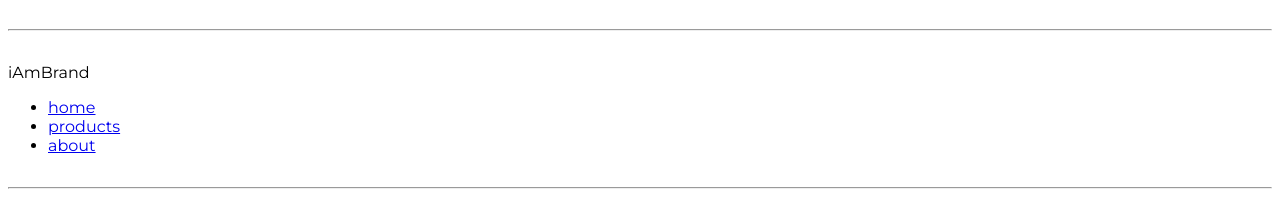
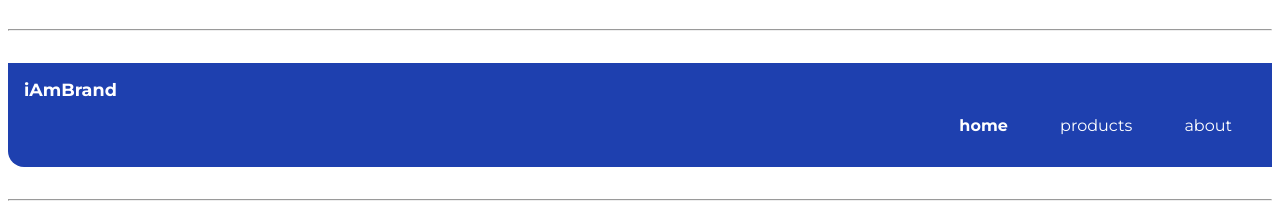
Before and after one commit to debojyotiroy245/Component-Library, a plain HTML site: page index.html in a window 1280 px wide. Shown: the part 1218-1436 px from the top of the page. Drawn offline with Linux system fonts and the light colour scheme.

Commit message:
navigation

```diff
--- a/index.html
+++ b/index.html
@@ -67,17 +67,17 @@
 
     <hr>
 
-    <nav>
-        <div>iAmBrand</div>
-        <ul>
-            <li>
-                <a href="/">home</a>
+    <nav class="navigation container">
+        <div class="nav-brand">iAmBrand</div>
+        <ul class="list-non-bullet nav-pills">
+            <li class="list-inline">
+                <a class="link link-active" href="/">home</a>
             </li>
-            <li>
-                <a href="/">products</a>
+            <li class="list-inline">
+                <a class="link" href="/">products</a>
             </li>
-            <li>
-                <a href="/">about</a>
+            <li class="list-inline">
+                <a class="link" href="/">about</a>
             </li>
         </ul>
     </nav>
--- a/styles.css
+++ b/styles.css
@@ -51,3 +51,28 @@ hr{
     display: inline;
     padding: 0rem 0.5rem;
 }
+
+/* navigation */
+.navigation{
+    background-color: var(--primary-color);
+    color: white;
+    padding: 1rem;
+    border-bottom-left-radius: 1rem;
+}
+
+.navigation .nav-brand{
+    font-weight: bold;
+    font-size: 1.1rem;
+}
+
+.navigation .nav-pills{
+    text-align: right;
+}
+
+.navigation .link{
+    color: white;
+}
+
+.navigation .link-active{
+    font-weight: bold;
+}
```
